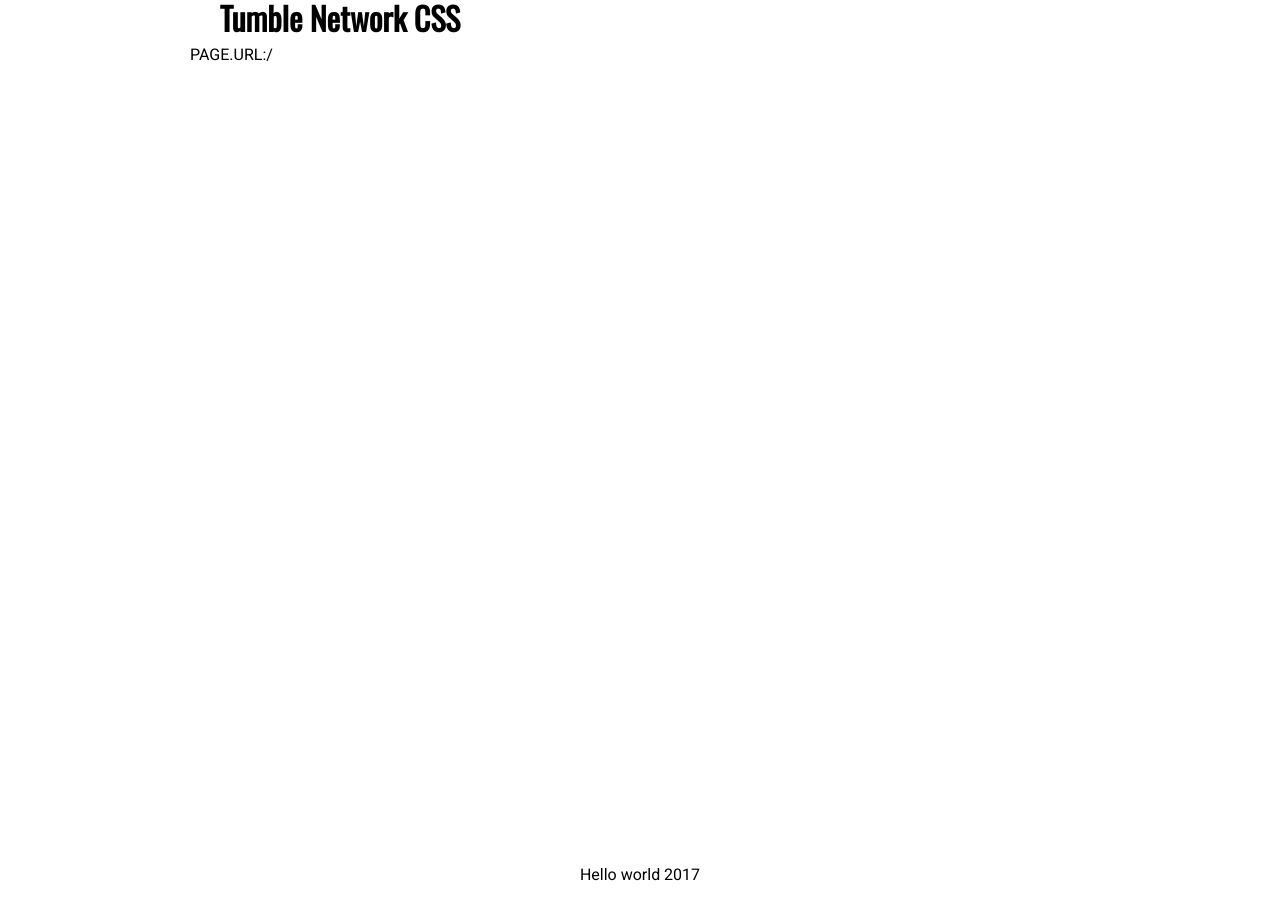
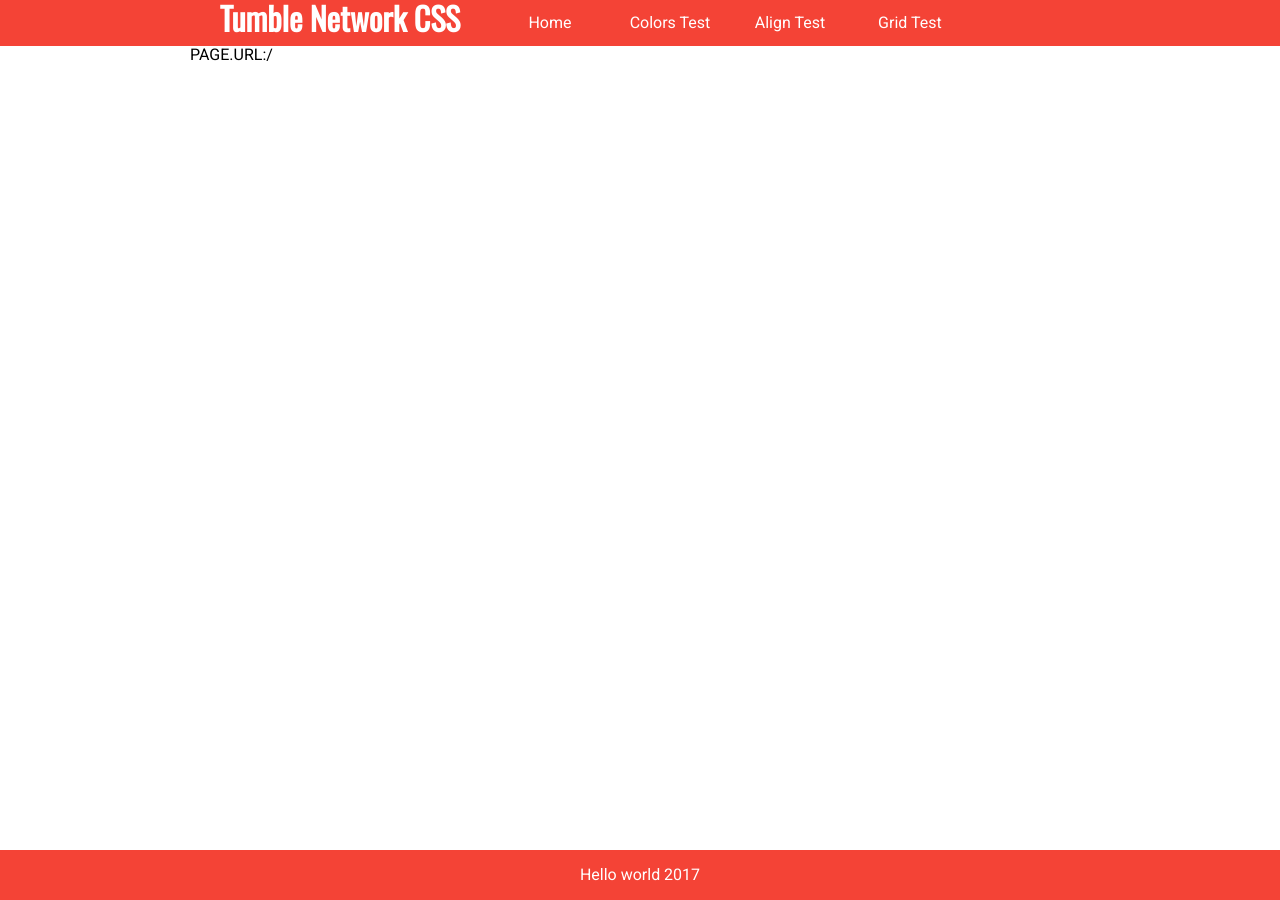
Before and after one commit to tumblenet/tumblenet-css, a Jekyll site: the page built from index.html, in a window 1280 px wide. Built offline with Jekyll 4.4.1, drawn with Linux system fonts in a browser that asks for light colours.

Commit message:
Update tumblenet.min.html

```diff
--- a/css/tumblenet.min.html
+++ b/css/tumblenet.min.html
@@ -132,7 +132,8 @@ img {
 
 
 /*COLORS*/
- {% for color in site.data.colors %}
+ {% for colorG in site.data.colors %}
+ {% for color in colorG.colors %}
  .tn-element-color-{{ color.name }} {
  background-color: {{ color.value }};
  }
@@ -143,7 +144,7 @@ img {
  {% endfor %}
 
 
-{% for color in site.data.colors %}
+{% for color in colorG.colors %}
  .tn-text-color-{{ color.name }} {
  color: {{ color.value }};
  }
@@ -152,6 +153,7 @@ img {
  color: {{ color.value }};
  }
  {% endfor %}
+{% endfor %}
 
 
 
```
